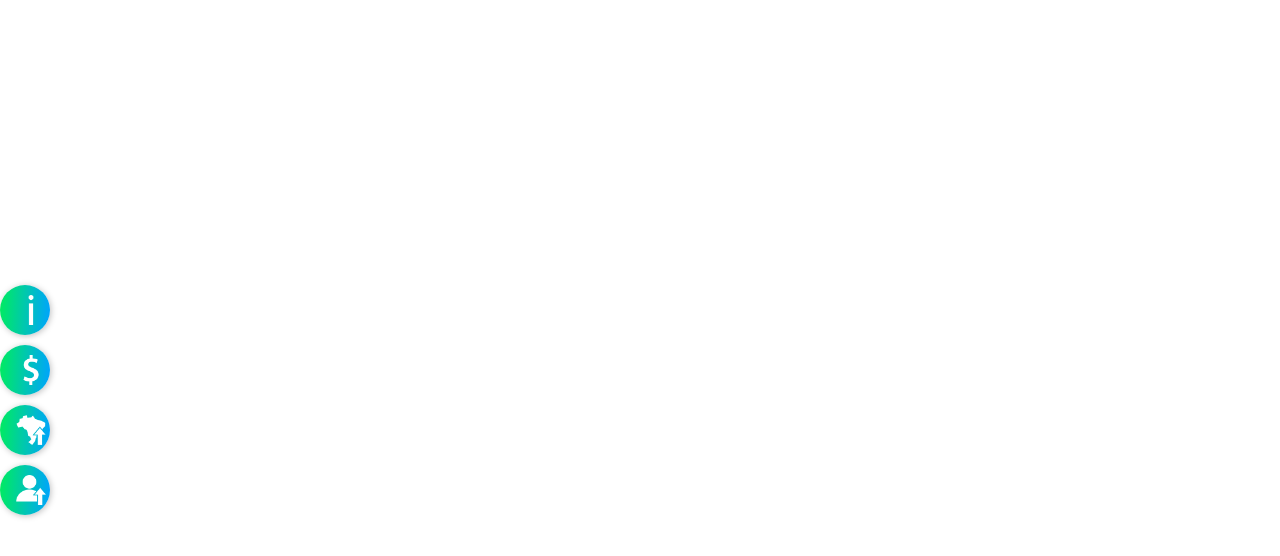
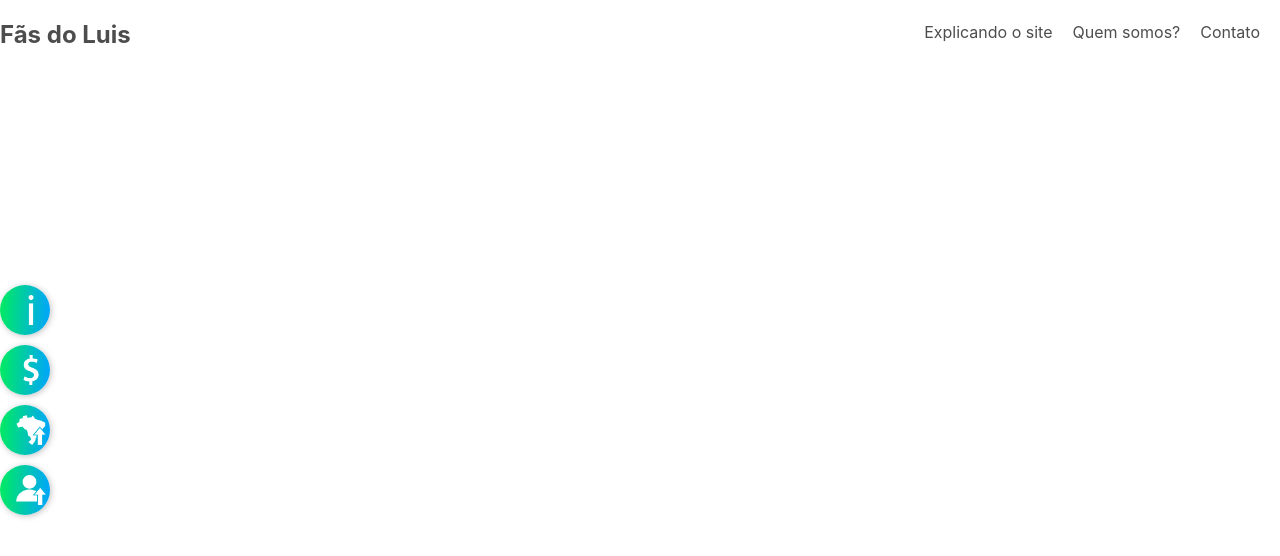
Before and after one commit to nathaliebs/luisfelipe, a React (Create React App) app: page / in a window 1280 px wide. Shown: the top 556 px of the page. Built offline with nearby package versions, Linux system fonts and the light colour scheme.

Commit message:
fix conflits

```diff
--- a/src/App.js
+++ b/src/App.js
@@ -1,10 +1,14 @@
-import React from 'react';
-import './App.css';
-import SideMenu from './Components/SideMenu';
+import React from 'react'
+import './App.css'
+import SideMenu from './Components/SideMenu'
+import NavBar from './Components/NavBar'
 
 function App() {
   return (
-    <SideMenu />
+    <>
+      <NavBar />
+      <SideMenu />
+    </>
   );
 }
 
```
